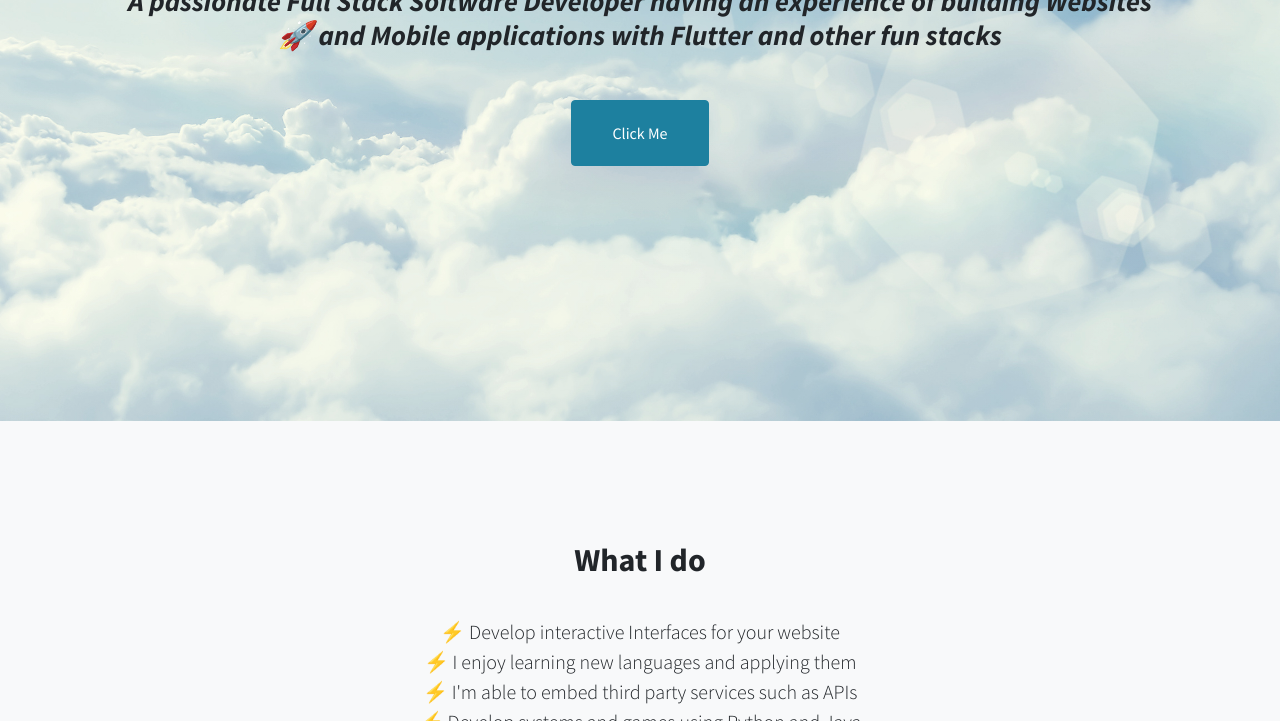
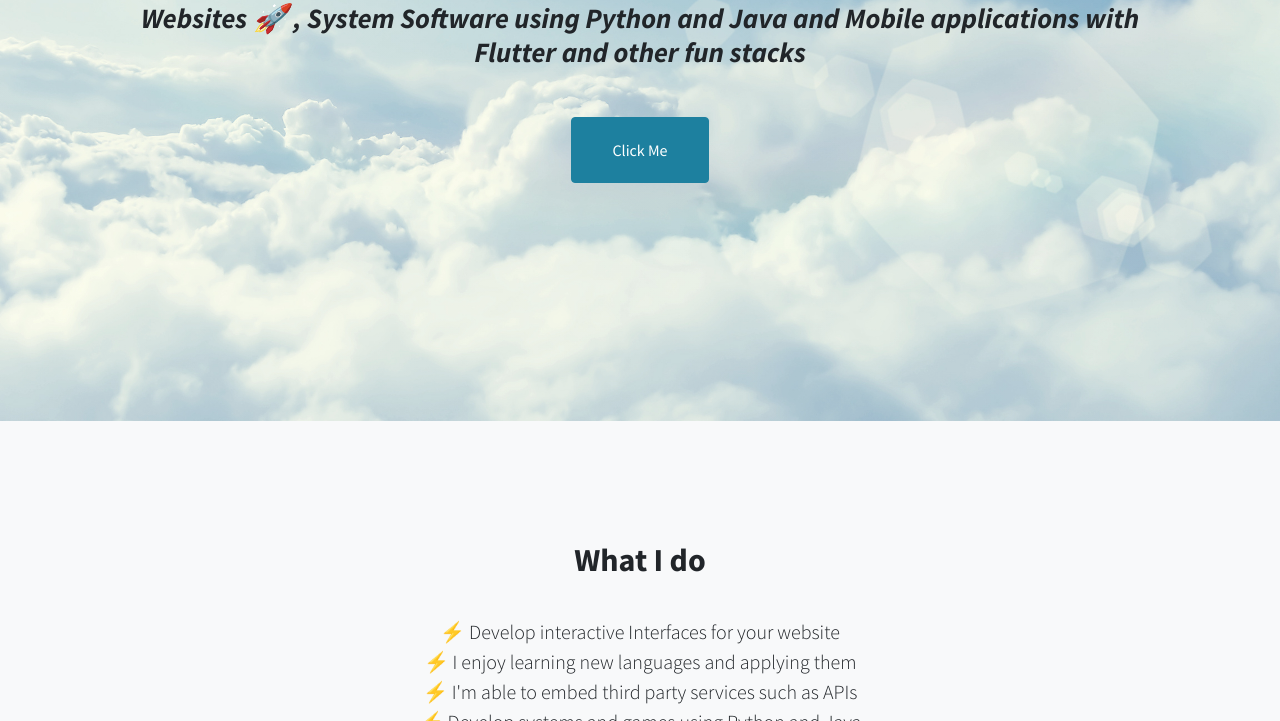
Before and after one commit to oprahmunotidaishe/oprahmunotidaishe.github.io, a plain HTML site: page index.html in a window 1280 px wide. Shown: the part 379-1100 px from the top of the page. Drawn offline with nearby package versions, Linux system fonts and the light colour scheme.

Commit message:
Update index.html

```diff
--- a/index.html
+++ b/index.html
@@ -34,7 +34,7 @@
         <header class="masthead d-flex align-items-center">
             <div class="container px-4 px-lg-5 text-center">
                 <h1 class="mb-1">Hi, I'm Oprah</h1>
-                <h3 class="mb-5"><em>A passionate Full Stack Software Developer having an experience of building Websites 🚀 and Mobile applications with Flutter and other fun stacks</em></h3>
+                <h3 class="mb-5"><em>I'm a passionate Full Stack Software Developer that has the experience of building Websites 🚀 , System Software using Python and Java and Mobile applications with Flutter and other fun stacks</em></h3>
                 <a class="btn btn-primary btn-xl" href="#about">Click Me </a>
             </div>
         </header>
```
